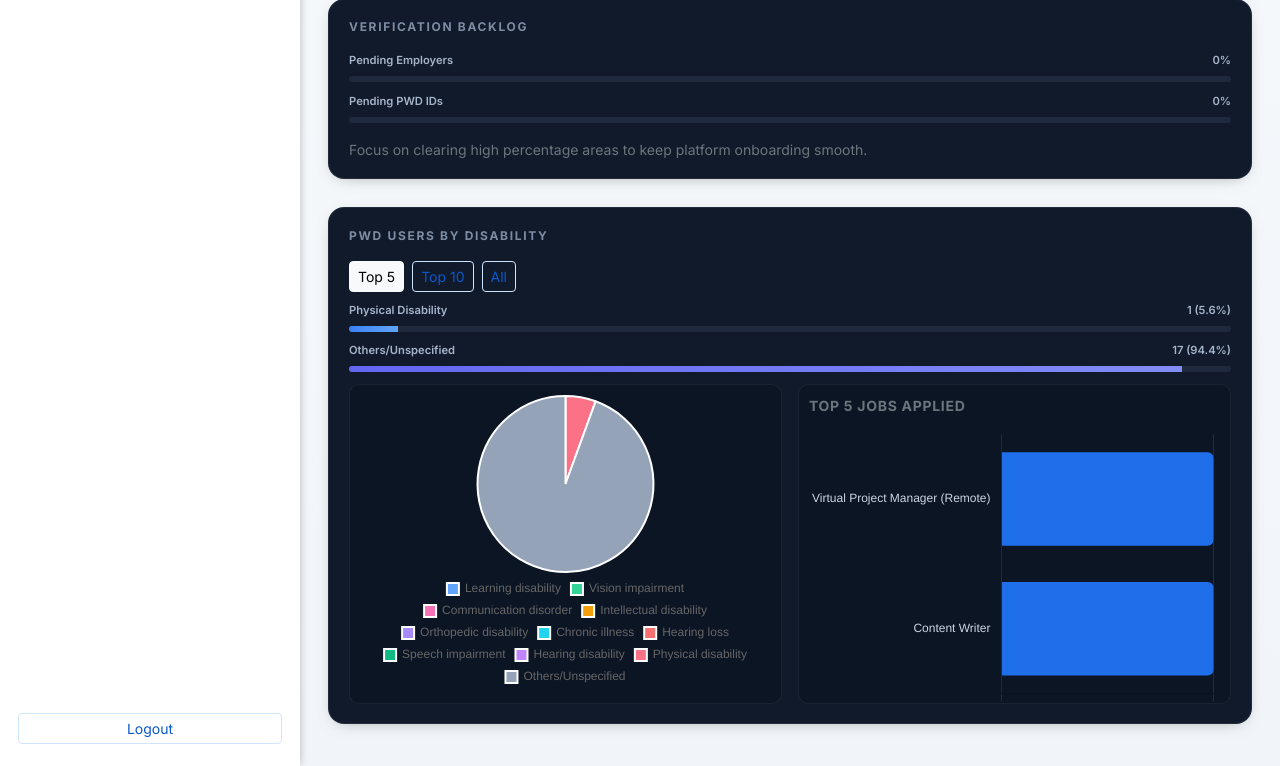
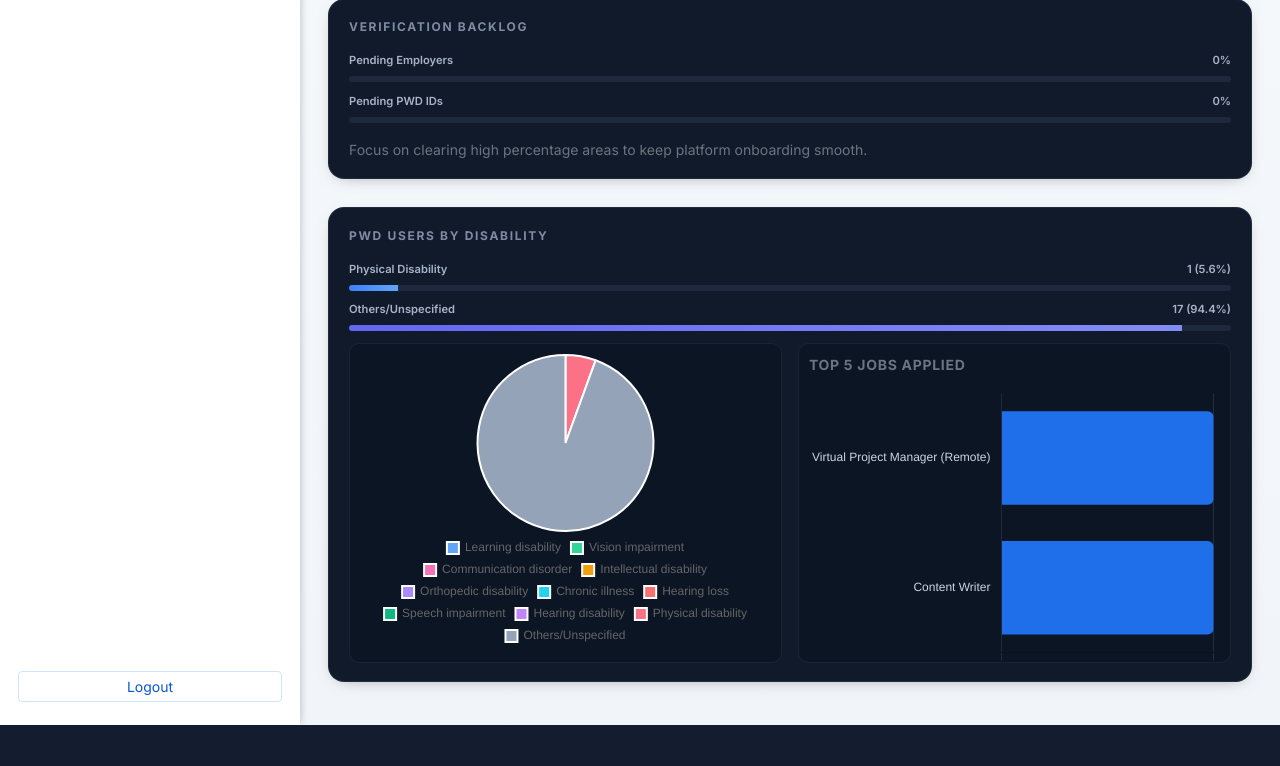
Before and after one commit to Dayether/pwdjs, a PHP site: page /admin_dashboard.php in a window 1280 px wide. Shown: the part 602-1368 px from the top of the page. After the commit the page ends 1327 px from the top, so only its background shows below. Run offline with PHP 8.4, Linux system fonts and the light colour scheme; a user stored in the database is signed in; data comes from the database, SQL or seed files in the repository.

Commit message:
modification top

```diff
--- a/admin_dashboard.php
+++ b/admin_dashboard.php
@@ -47,11 +47,8 @@ try {
   }
 } catch (Throwable $e) { /* ignore breakdown errors */ }
 
-// Build Top-N list (default N=5; use 'all' to show all)
-$topNParam = isset($_GET['topN']) ? strtolower(trim($_GET['topN'])) : '5';
+// Build Top-N list (fixed to Top 5)
 $topN = 5;
-if ($topNParam === 'all') { $topN = PHP_INT_MAX; }
-elseif (ctype_digit($topNParam)) { $topN = max(1, min(20, (int)$topNParam)); }
 
 // Prepare full list for legend (always show all categories in legend)
 $pairs = [];
@@ -204,11 +201,6 @@ $pendingPwdPct      = $totalSeekers ? round(($pendingPwd / $totalSeekers) * 100,
 
 <div class="section-card fade-in-up">
   <div class="section-title">PWD Users by Disability</div>
-  <div class="d-flex gap-2 mb-2 small">
-    <a class="btn btn-sm btn-outline-light <?php echo ($topN===5?'active':''); ?>" href="?topN=5">Top 5</a>
-    <a class="btn btn-sm btn-outline-light <?php echo ($topN===10?'active':''); ?>" href="?topN=10">Top 10</a>
-    <a class="btn btn-sm btn-outline-light <?php echo ($topN===PHP_INT_MAX?'active':''); ?>" href="?topN=all">All</a>
-  </div>
   <?php if ($totalSeekers > 0): ?>
     <?php foreach ($topList as $row): if ($row['count']<=0) continue; $pct = round(($row['count']/$totalSeekers)*100,1); ?>
       <div class="dist-row"><span><?php echo htmlspecialchars($row['label']); ?></span><span><?php echo number_format($row['count']); ?> (<?php echo $pct; ?>%)</span></div>
```
